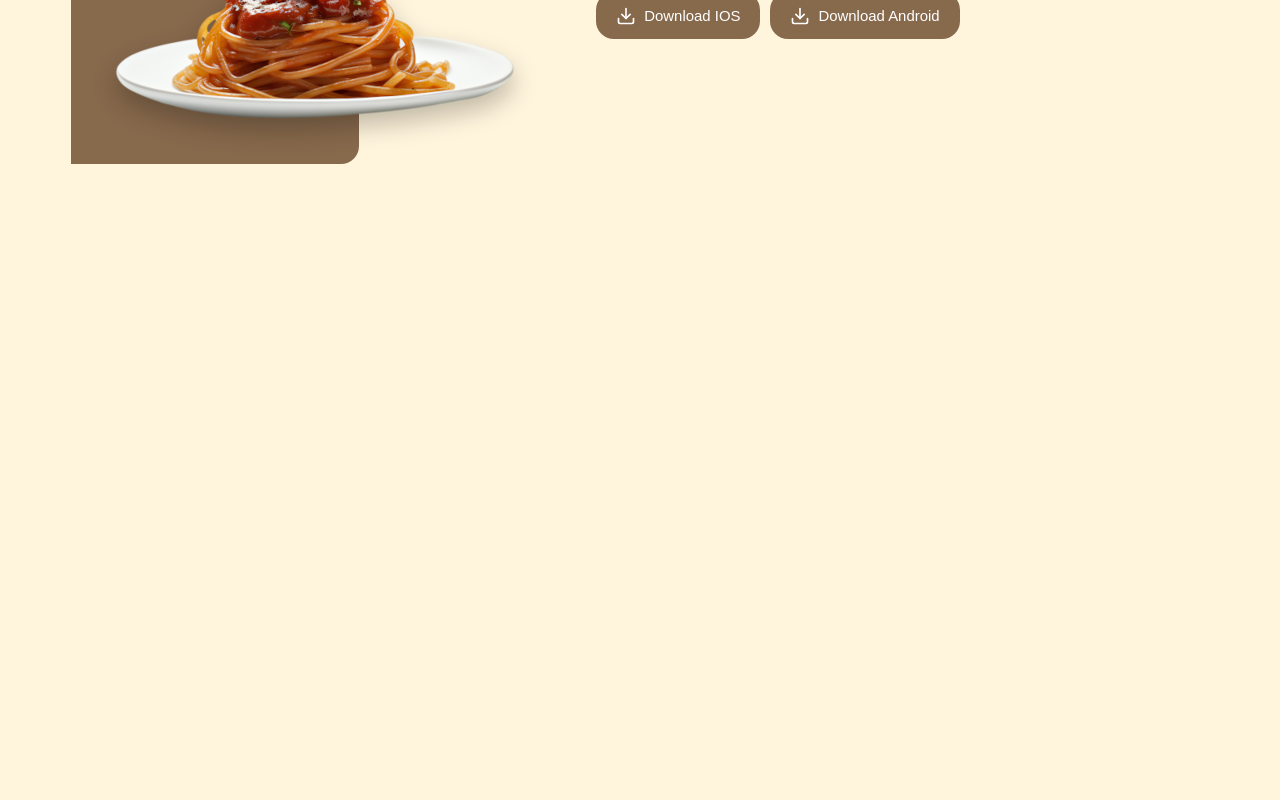
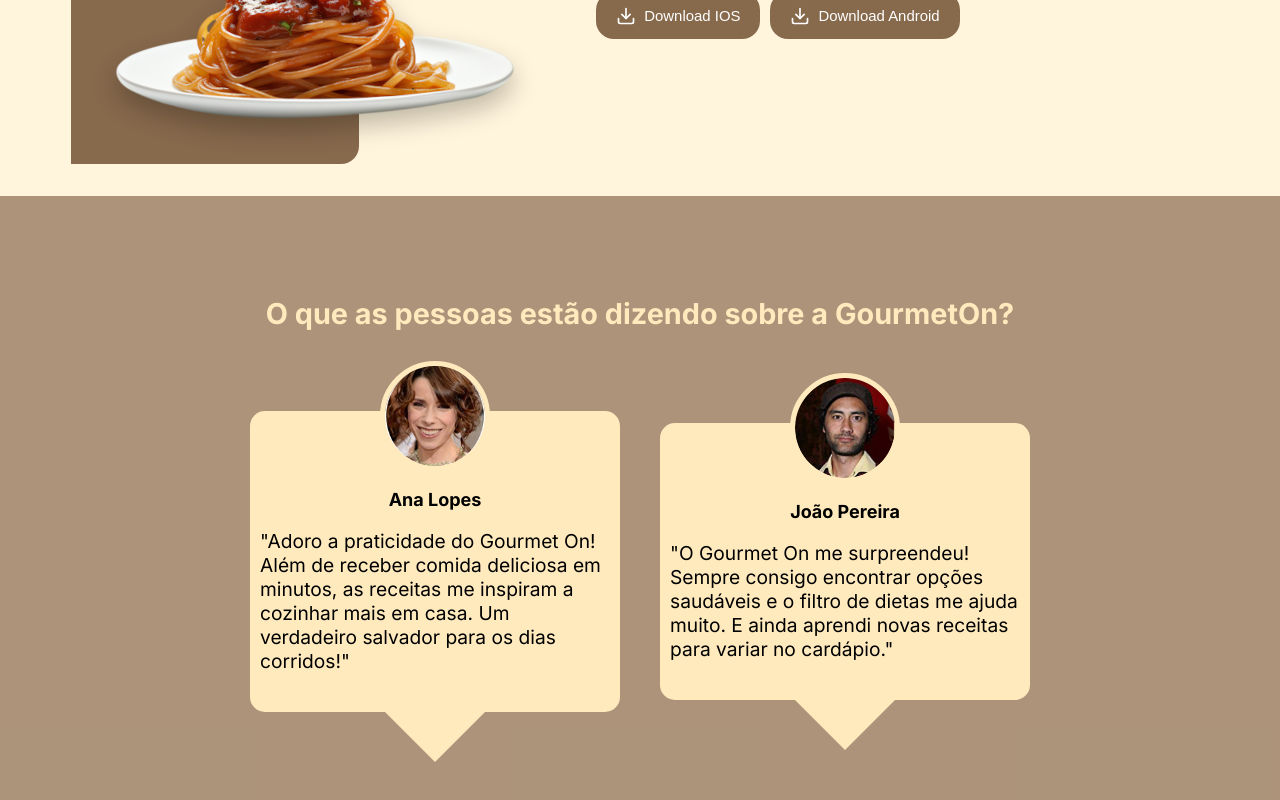
Before and after one commit to brunacostaz/GourmetOn, a React (Create React App) app: page / in a window 1280 px wide. Shown: the part 292-1092 px from the top of the page. Before the commit the page ends 800 px from the top, so only its background shows below. Built offline with nearby package versions, Linux system fonts and the light colour scheme.

Commit message:
Adição da seção de Depoimentos

```diff
--- a/src/App.js
+++ b/src/App.js
@@ -1,9 +1,10 @@
 import Hero from './componentes/Hero';
-
+import SecaoDepoimentos from './componentes/Depoimentos';
 function App() {
   return (
     <div className="App">
       <Hero />
+      <SecaoDepoimentos />
     </div>
   );
 }
--- /dev/null
+++ b/src/componentes/Depoimentos/index.js
@@ -0,0 +1,111 @@
+import React from 'react';
+import styled from 'styled-components';
+import '../../variaveis.css';
+
+// Estilos para a seção
+const Secao = styled.section`
+  background-color: rgba(135, 105, 78, 0.69);
+  padding: 100px 0;
+  text-align: center;
+`;
+
+const Titulo = styled.h2`
+  color: var(--bege-claro);
+  font-size: var(--h2-mobile);
+  margin: 0 0 80px;
+
+  @media (min-width: 768px) {
+    font-size: var(--h2-desktop);
+    margin: 0 0 80px;
+  }
+`;
+
+const ContainerDepoimentos = styled.div`
+  display: flex;
+  flex-direction: column;
+  align-items: center;
+  gap: 105px;
+
+  @media (min-width: 1024px) {
+    flex-direction: row;
+    justify-content: center;
+    gap: 60px;
+  }
+  @media (min-width: 768px) {
+    flex-direction: row;
+    justify-content: center;
+    gap: 40px;
+  }
+`;
+
+const CartaoDepoimento = styled.div`
+  background-color: var(--bege-claro);
+  border-radius: 15px;
+  padding: 60px 10px 20px;
+  width: 90%;
+  text-align: left;
+  position: relative;
+
+  @media (min-width: 768px) {
+    width: 350px;
+  }
+
+  &:after {
+    content: '';
+    position: absolute;
+    bottom: -50px;
+    left: 50%;
+    transform: translateX(-50%);
+    border-width: 55px 55px 0 55px;
+    border-style: solid;
+    border-color: var(--bege-claro) transparent transparent transparent;
+  }
+`;
+
+const Avatar = styled.img`
+  width: 100px;
+  height: 100px;
+  border-radius: 50%;
+  object-fit: cover;
+  position: absolute;
+  top: -50px;
+  left: 50%;
+  transform: translateX(-50%);
+  border: 5px solid var(--bege-claro);
+`;
+
+const Nome = styled.h3`
+  font-size: 18px;
+  margin-bottom: 10px;
+  text-align: center;
+`;
+
+const Texto = styled.p`
+  font-size: var(--p-mobile);
+
+  @media (min-width: 768px) {
+    font-size: var(--p-desktop);
+  }
+`;
+
+const SecaoDepoimentos = () => {
+  return (
+    <Secao>
+      <Titulo>O que as pessoas estão dizendo sobre a GourmetOn?</Titulo>
+      <ContainerDepoimentos>
+        <CartaoDepoimento>
+          <Avatar src={`${process.env.PUBLIC_URL}/img/Ana.png`} alt="Ana Lopes" />
+          <Nome>Ana Lopes</Nome>
+          <Texto>"Adoro a praticidade do Gourmet On! Além de receber comida deliciosa em minutos, as receitas me inspiram a cozinhar mais em casa. Um verdadeiro salvador para os dias corridos!"</Texto>
+        </CartaoDepoimento>
+        <CartaoDepoimento>
+          <Avatar src={`${process.env.PUBLIC_URL}/img/Joao.png`} alt="João Pereira" />
+          <Nome>João Pereira</Nome>
+          <Texto>"O Gourmet On me surpreendeu! Sempre consigo encontrar opções saudáveis e o filtro de dietas me ajuda muito. E ainda aprendi novas receitas para variar no cardápio."</Texto>
+        </CartaoDepoimento>
+      </ContainerDepoimentos>
+    </Secao>
+  );
+};
+
+export default SecaoDepoimentos;
```
Also changed, not shown: public/img/Ana.png (added), public/img/Joao.png (added).
